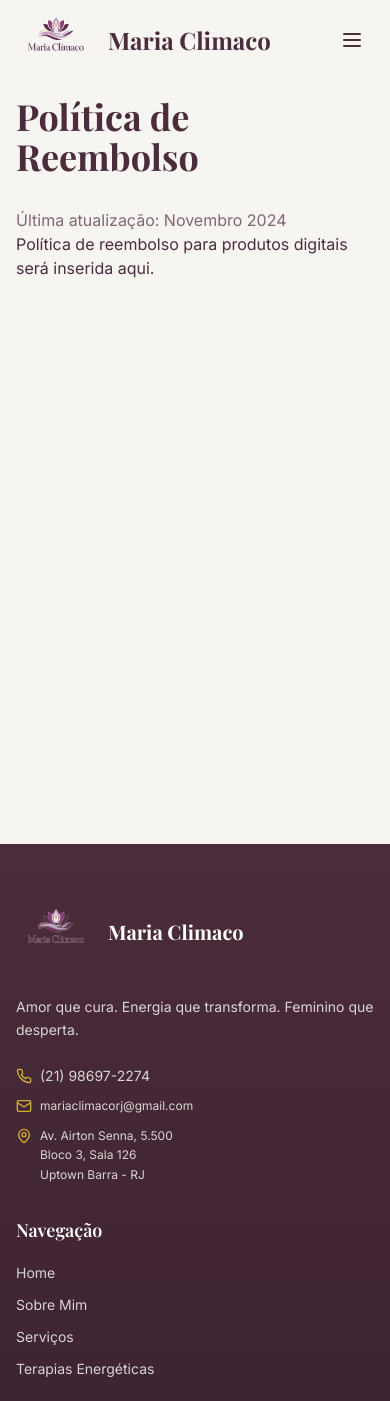
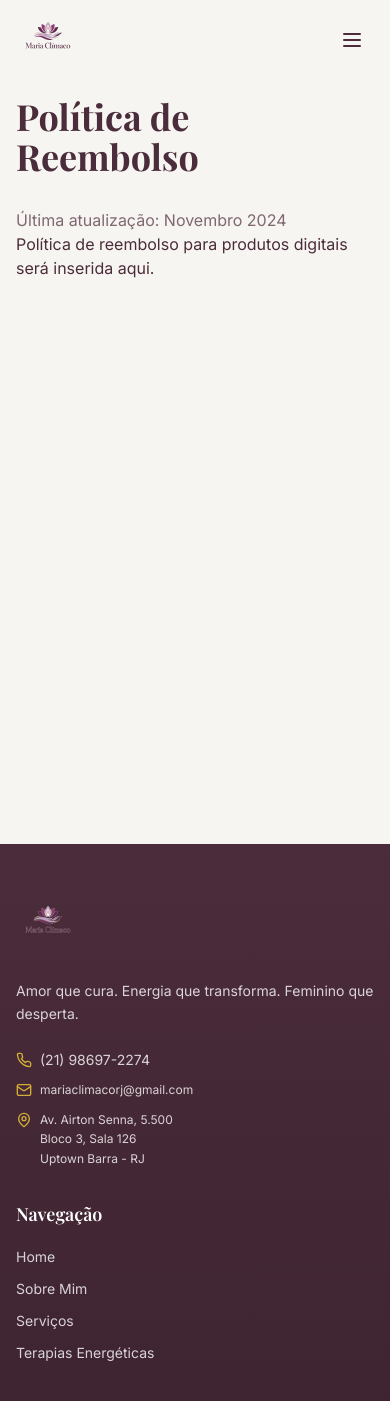
Before and after one commit to leo-schlanger/maria-climaco, a React (Vite) app: page /politica-de-reembolso in a window 390 px wide. Shown: the top 1401 px of the page. Built offline with nearby package versions, Linux system fonts and the light colour scheme.

Commit message:
feat: add Header and Footer layout components

```diff
--- a/src/components/layout/Footer.jsx
+++ b/src/components/layout/Footer.jsx
@@ -41,9 +41,9 @@ export default function Footer() {
                             <img
                                 src="/logo.png"
                                 alt="Maria Climaco"
-                                className="h-20 w-auto"
+                                className="h-16 md:h-20 w-auto"
                             />
-                            <span className="font-playfair text-xl font-bold">Maria Climaco</span>
+                            <span className="hidden sm:block font-playfair text-xl font-bold">Maria Climaco</span>
                         </div>
                         <p className="text-white/80 text-sm leading-relaxed mb-6">
                             Amor que cura. Energia que transforma. Feminino que desperta.
--- a/src/components/layout/Header.jsx
+++ b/src/components/layout/Header.jsx
@@ -49,9 +49,9 @@ export default function Header() {
                             <img
                                 src="/logo.png"
                                 alt="Maria Climaco"
-                                className="h-20 md:h-24 w-auto group-hover:scale-105 transition-transform duration-300"
+                                className="h-16 md:h-24 w-auto group-hover:scale-105 transition-transform duration-300"
                             />
-                            <span className="font-playfair text-2xl font-bold text-ameixa group-hover:text-dourado transition-colors duration-300">
+                            <span className="hidden sm:block font-playfair text-2xl font-bold text-ameixa group-hover:text-dourado transition-colors duration-300">
                                 Maria Climaco
                             </span>
                         </Link>
```
